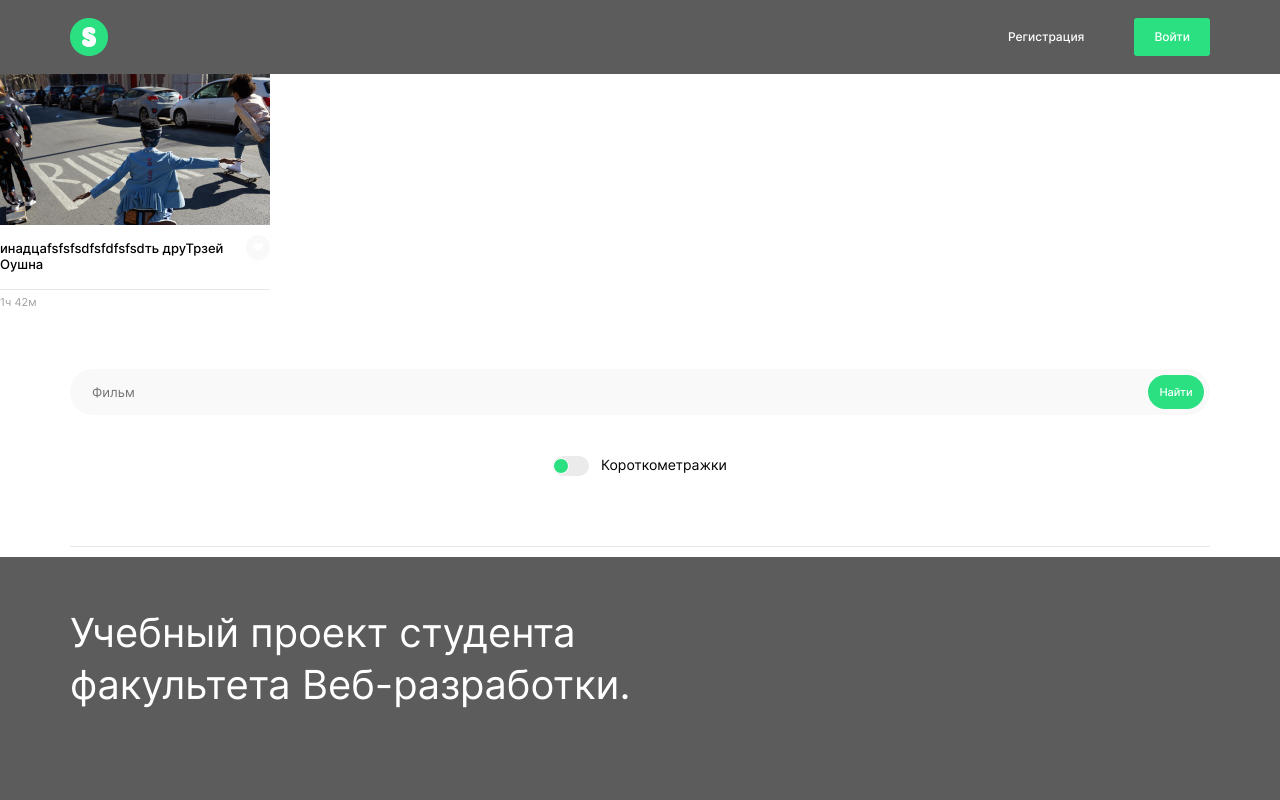
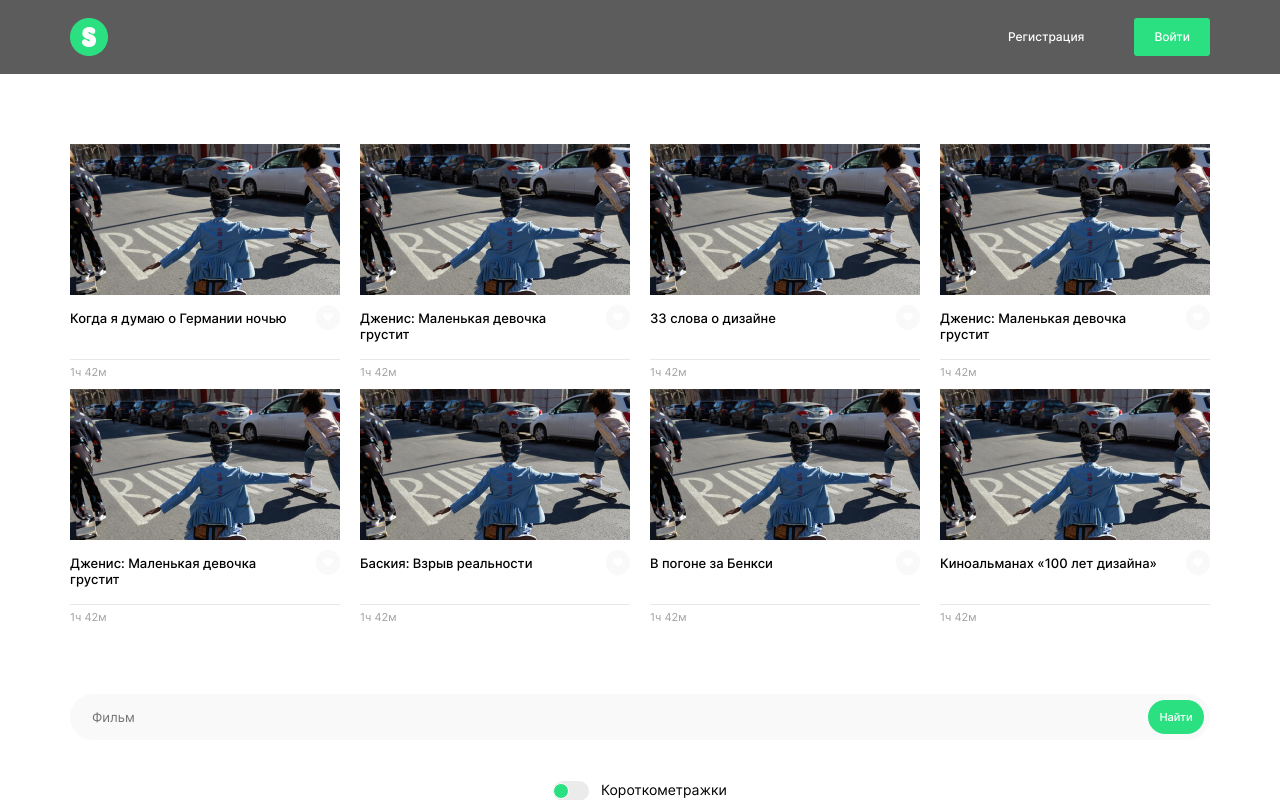
Before and after one commit to darud4/movies-explorer-frontend, a React (Create React App) app: page / in a window 1280 px wide. Shown: the top 800 px of the page. Built offline with nearby package versions, Linux system fonts and the light colour scheme.

Commit message:
feat: add MovieCardList component

```diff
--- a/src/components/App/App.js
+++ b/src/components/App/App.js
@@ -3,13 +3,13 @@ import Main from '../Main/Main';
 import Footer from '../Footer/Footer';
 import Header from '../Header/Header';
 import SearchForm from '../Movies/SearchForm/SearchForm';
-import MovieCard from '../MoviesCard/MovieCard';
+import MovieCardList from '../MoviesCardList/MovieCardList';
 
 function App() {
   return (
     <div className="page">
       <Header />
-      <MovieCard />
+      <MovieCardList />
       <SearchForm />
       <Main />
       <Footer />
--- a/src/components/MoviesCard/MovieCard.css
+++ b/src/components/MoviesCard/MovieCard.css
@@ -4,7 +4,7 @@
   grid-template-columns: auto min-content;
   row-gap: 10px;
   column-gap: 20px;
-  width: 270px;
+  width: 100%;
 }
 
 .movie-card__image {
--- /dev/null
+++ b/src/components/MoviesCardList/MovieCardList.css
@@ -0,0 +1,6 @@
+.movie-card-list {
+  padding: 70px 70px 10px;
+  display: grid;
+  gap: 10px 20px;
+  grid-template-columns: repeat(auto-fill, minmax(270px, 1fr));
+}
--- /dev/null
+++ b/src/components/MoviesCardList/MovieCardList.js
@@ -0,0 +1,12 @@
+import './MovieCardList.css';
+import MovieCard from '../MoviesCard/MovieCard';
+
+const defaultCards = [{ name: 'Когда я думаю о Германии ночью' }, { name: 'Дженис: Маленькая девочка грустит' }, { name: '33 слова о дизайне' }, { name: 'Дженис: Маленькая девочка грустит' }, { name: 'Дженис: Маленькая девочка грустит' }, { name: 'Баския: Взрыв реальности' }, { name: 'В погоне за Бенкси' }, { name: 'Киноальманах «100 лет дизайна»' },];
+
+function MovieCardList({ cards = defaultCards }) {
+    return <section className="movie-card-list">
+        {cards.map(({ image, name, duration }) => <MovieCard image={image} name={name} duration={duration} />)}
+    </section>
+}
+
+export default MovieCardList;
```
